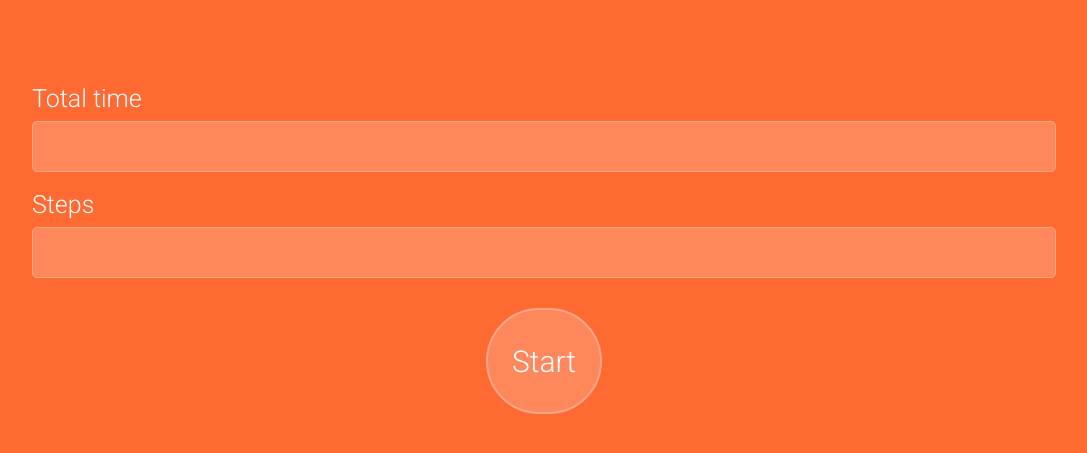
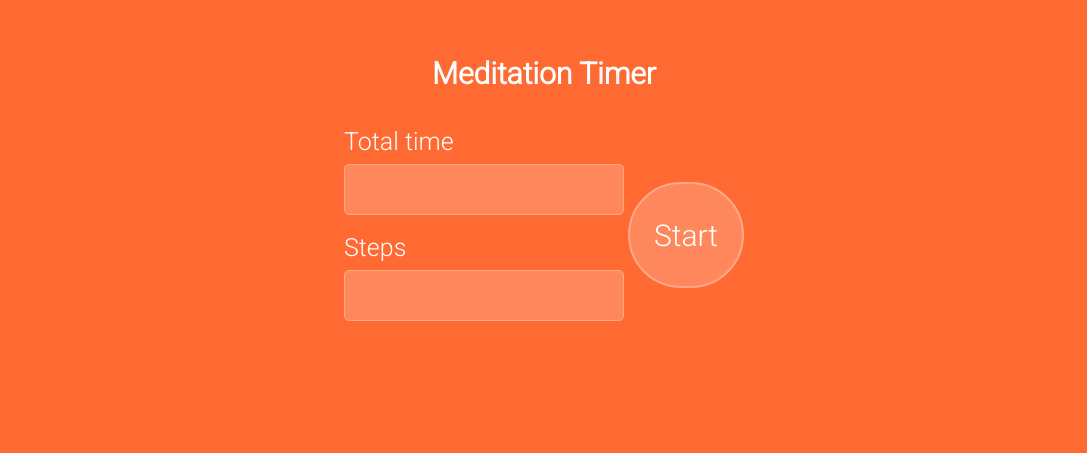
Before and after one commit to alex-olle/timer, a plain HTML site: page index.html in a window 1280 px wide. Shown: the part 155-608 px from the top of the page, without its empty margins (96-1183 px from the left). Drawn offline with Linux system fonts and the light colour scheme.

Commit message:
Finish design and add sounds

```diff
--- a/index.html
+++ b/index.html
@@ -15,7 +15,9 @@
   </head>
   <body>
     <main>
+      <h1>Meditation Timer</h1>
       <form id="countdown-form">
+        <div class="questions-list">
           <div class="question">
             <label for="total-time">Total time</label>
             <input type="number" name="total-time" id="total-time" />
@@ -24,6 +26,7 @@
             <label for="steps-interval">Steps</label>
             <input type="number" name="steps-interval" id="steps-interval" />
           </div>
+        </div>
         <input type="submit" value="Start" id="start" />
       </form>
       <p id="timer" ></p>
--- a/scripts/script.js
+++ b/scripts/script.js
@@ -6,12 +6,13 @@ const startCountdown = (totalTime, stepInterval) => {
   const countdownInterval = setInterval(() => {
     displayRemainingTime(remainingTime);
     if (remainingTime <= 0) {
+      let intervalSound = new Audio("../static/endingSound.mp3");
+      intervalSound.play();
       clearInterval(countdownInterval);
-      // TODO: Add a sound
     } else {
       if (remainingTime % intervalMins === 0) {
-        console.log("hola");
-        // TODO: Add another sound
+        let intervalSound = new Audio("../static/intervalSound.mp3");
+        intervalSound.play();
       }
       remainingTime--;
     }
--- a/style.css
+++ b/style.css
@@ -12,18 +12,38 @@
 
 body {
   background-color: var(--main-color);
+  display: flex;
+  justify-content: center;
+  align-items: center;
 }
 
 main {
   height: 100vh;
   width: 100vw;
+  max-width: 500px;
   display: flex;
+  flex-direction: column;
   justify-content: center;
   align-items: center;
 }
 
+main h1 {
+  color: #fff;
+  font-size: 30px;
+  font-weight: 900;
+  margin-bottom: 30px;
+}
+
 #countdown-form {
   width: 80%;
+  display: flex;
+  flex-direction: column;
+  justify-content: center;
+  align-items: center;
+}
+
+.questions-list {
+  width: 100%;
   display: flex;
   flex-direction: column;
   justify-content: center;
@@ -66,8 +86,7 @@ main {
 }
 
 #start:hover {
-  color: black;
-  /* TODO: in web */
+  background-color: var(--detail-color);
 }
 
 .hidden {
@@ -78,6 +97,8 @@ main {
   border: solid 2px var(--detail-color);
   width: 80vw;
   height: 80vw;
+  max-width: 400px;
+  max-height: 400px;
   border-radius: 100vw;
   background-color: var(--secondary-color);
   font-size: 30vw;
@@ -87,3 +108,40 @@ main {
   justify-content: center;
   align-items: center;
 }
+
+@media (min-width: 700px) {
+  #timer {
+    font-size: 15vw;
+    height: 50vw;
+    width: 50vw;
+  }
+}
+
+@media (orientation: landscape) {
+  main {
+    margin-top: 30px;
+    width: 75vw;
+    height: 80vh;
+  }
+
+  #countdown-form {
+    flex-direction: row;
+    justify-content: space-between;
+  }
+
+  .questions-list {
+    width: 70%;
+  }
+
+  #timer {
+    font-size: 25vh;
+    height: 65vh;
+    width: 65vh;
+  }
+
+  @media (min-width: 700px) {
+    #timer {
+      font-size: 15vh;
+    }
+  }
+}
```
Also changed, not shown: 2 other files. Lines whose indentation alone changed are shown as unchanged.
